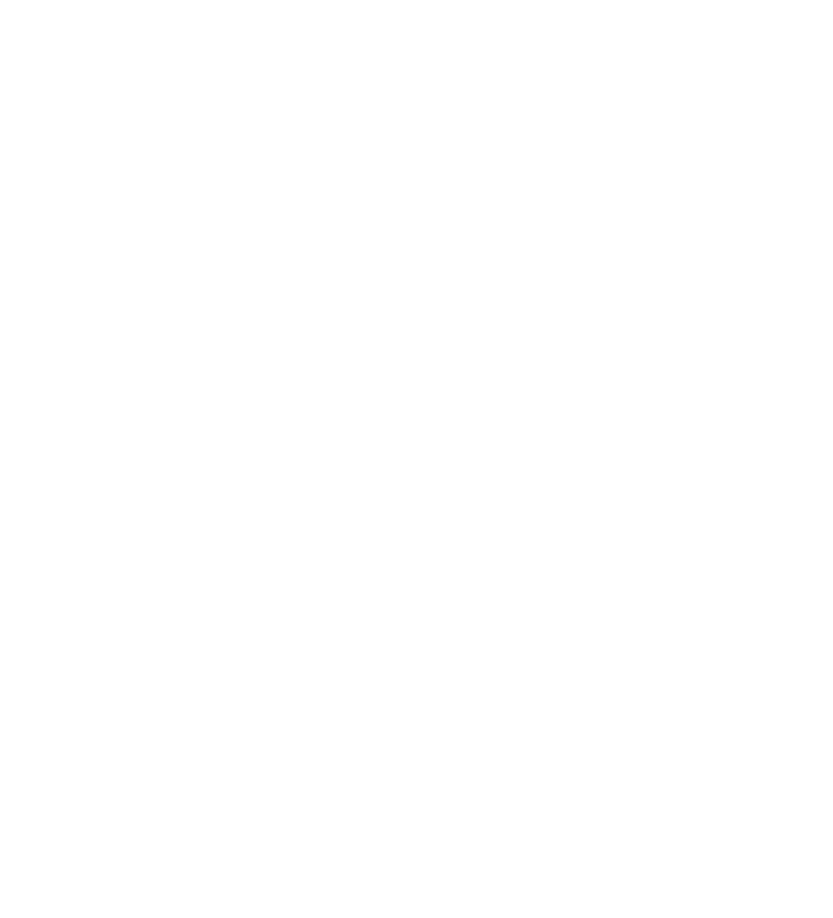
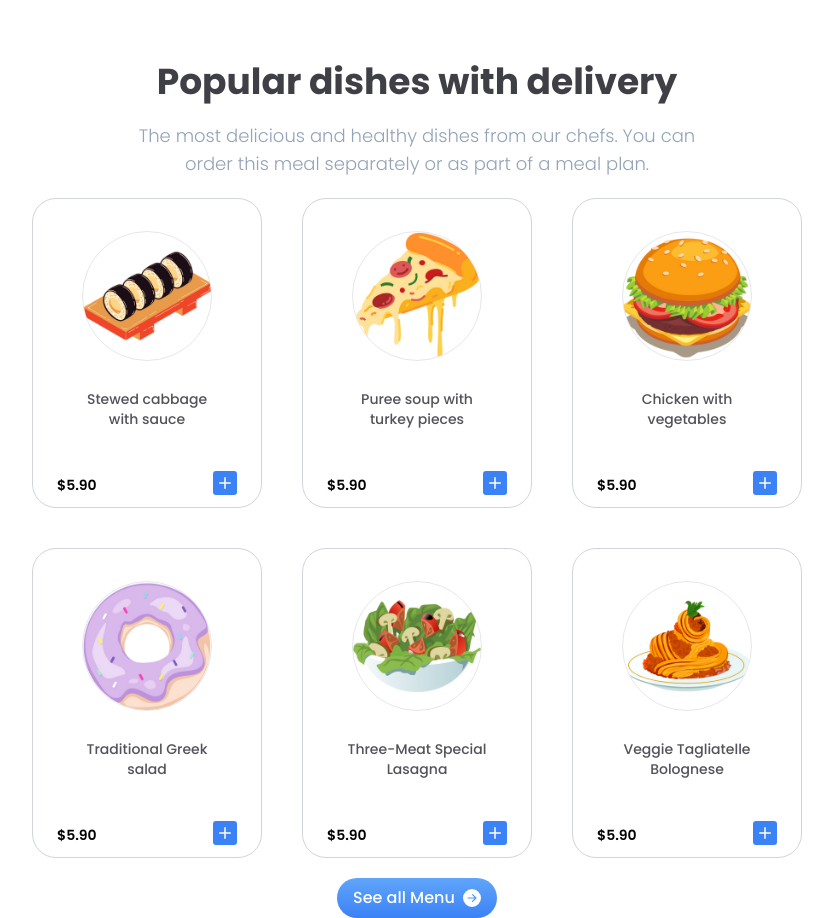
Before and after one commit to Li-Yeon/Restaurant-Menu, a Next.js app: page / in a window 1280 px wide. Shown: the part 1800-2718 px from the top of the page, without its empty margins (223-1056 px from the left). Before the commit the page ends 1670 px from the top, so only its background shows below. Built offline with nearby package versions, Linux system fonts and the light colour scheme.

Commit message:
Added Popular Dishes Section

```diff
--- a/components/Navbar.jsx
+++ b/components/Navbar.jsx
@@ -8,7 +8,7 @@
 
     return (
         <>
-            <div className='fixed w-full top-0 z-10 border-b bg-white'>
+            <div className='fixed w-full top-0 z-10 border-b bg-white lg:border-none'>
                 <nav className='flex lg:h-24 items-start lg:items-center lg:mx-28 lg:flex-row flex-col'>
 
                     <div className="flex items-center h-16 w-full lg:w-auto lg:mx-0 lg:h-auto px-5">
--- /dev/null
+++ b/components/PopularDishCard.jsx
@@ -0,0 +1,31 @@
+import React from 'react'
+import Image from 'next/image'
+
+// Icons
+import { BsFillPlusSquareFill } from "react-icons/bs";
+
+function PopularDishCard(props) {
+  return (
+    <div className='min-h-[230px] min-w-[150px] lg:min-h-[310px] lg:w-[230px] border rounded-3xl border-gray-300 bg-gradient-to-b flex flex-col hover:bg-none hover:bg-blue-300 text-zinc-700 cursor-pointer hover:translate-y-[-10px] transition-all
+                    grow-0 group'>
+
+        {/* Dish Image */}
+        <div className='max-w-[70px] max-h-[70px] lg:max-w-[130px] lg:max-h-[130px] rounded-full border bg-white mx-auto lg:mt-8 mt-5'>
+            <Image src={props.img} alt="popular_dishes" className='border rounded-full'/>
+        </div>
+
+        <p className='font-Poppins text-center mt-7 lg:text-md text-zinc-600 group-hover:text-white lg:mx-10 text-sm mx-2'>{props.title}</p>
+
+        <div className="flex flex-col justify-end h-full py-3">
+            <div className="flex justify-between lg:mx-6 items-end mx-3">
+                <p className='font-Poppins text-center lg:text-md text-black font-semibold group-hover:text-white text-sm'>{props.price}</p>
+                <BsFillPlusSquareFill className='text-blue-500 lg:text-2xl text-lg group-hover:text-white'/>
+            </div>
+        </div>
+
+
+    </div>
+  )
+}
+
+export default PopularDishCard
--- a/pages/index.jsx
+++ b/pages/index.jsx
@@ -9,6 +9,8 @@
 import DishCategoryCard from '../components/DishCategoryCard';
 import HowToOrderCard from '../components/HowToOrderCard';
 import HowToOrderArrow from '../components/HowToOrderArrow';
+import PopularDishCard from '../components/PopularDishCard';
+
 
 // Assets
 // Dishes Category //
@@ -115,6 +117,35 @@
 
           </div>
 
+          {/* Popular Dishes Category */}
+          <div className='lg:mt-[12rem] mt-28 relative' id="dish-category">
+
+            <div className="flex flex-col">
+              <p className='font-Poppins font-bold text-lg lg:text-4xl text-zinc-700 mx-auto max-w-[700px] text-center'>Popular dishes with delivery</p>
+              <p className='font-Poppins font-[300] mt-5 text-sm lg:text-lg text-slate-400 mx-auto text-center max-w-[600px]'>The most delicious and healthy dishes from our chefs. You can order this meal separately or as part of a meal plan.</p>
+
+              <div className="flex lg:justify-center justify-start">
+                <div className="flex overflow-auto flex-nowrap lg:overflow-hidden lg:flex-wrap gap-6 lg:gap-10 lg:px-10 py-5 justify-start lg:justify-center">
+                  <PopularDishCard title="Stewed cabbage with sauce" price="$5.90" img={dish_sushi} />
+                  <PopularDishCard title="Puree soup with turkey pieces" price="$5.90" img={dish_pizza} />
+                  <PopularDishCard title="Chicken with vegetables" price="$5.90" img={dish_burger} />
+                  <PopularDishCard title="Traditional Greek salad" price="$5.90" img={dish_dessert} />
+                  <PopularDishCard title="Three-Meat Special Lasagna" price="$5.90" img={dish_salad} />
+                  <PopularDishCard title="Veggie Tagliatelle Bolognese" price="$5.90" img={dish_pasta} />
+                </div>
+              </div>
+
+              <button className='bg-gradient-to-b from-blue-400 to-blue-500 rounded-full w-[160px] mx-auto hover:scale-105'>
+                <div className="flex items-center gap-2 px-4 py-2">
+                  <p className='font-Poppins text-white '>See all Menu</p>
+                  <BsArrowRightCircleFill className='text-white text-lg' />
+                </div>
+              </button>
+
+            </div>
+
+          </div>
+
 
 
         </Layout>
```
